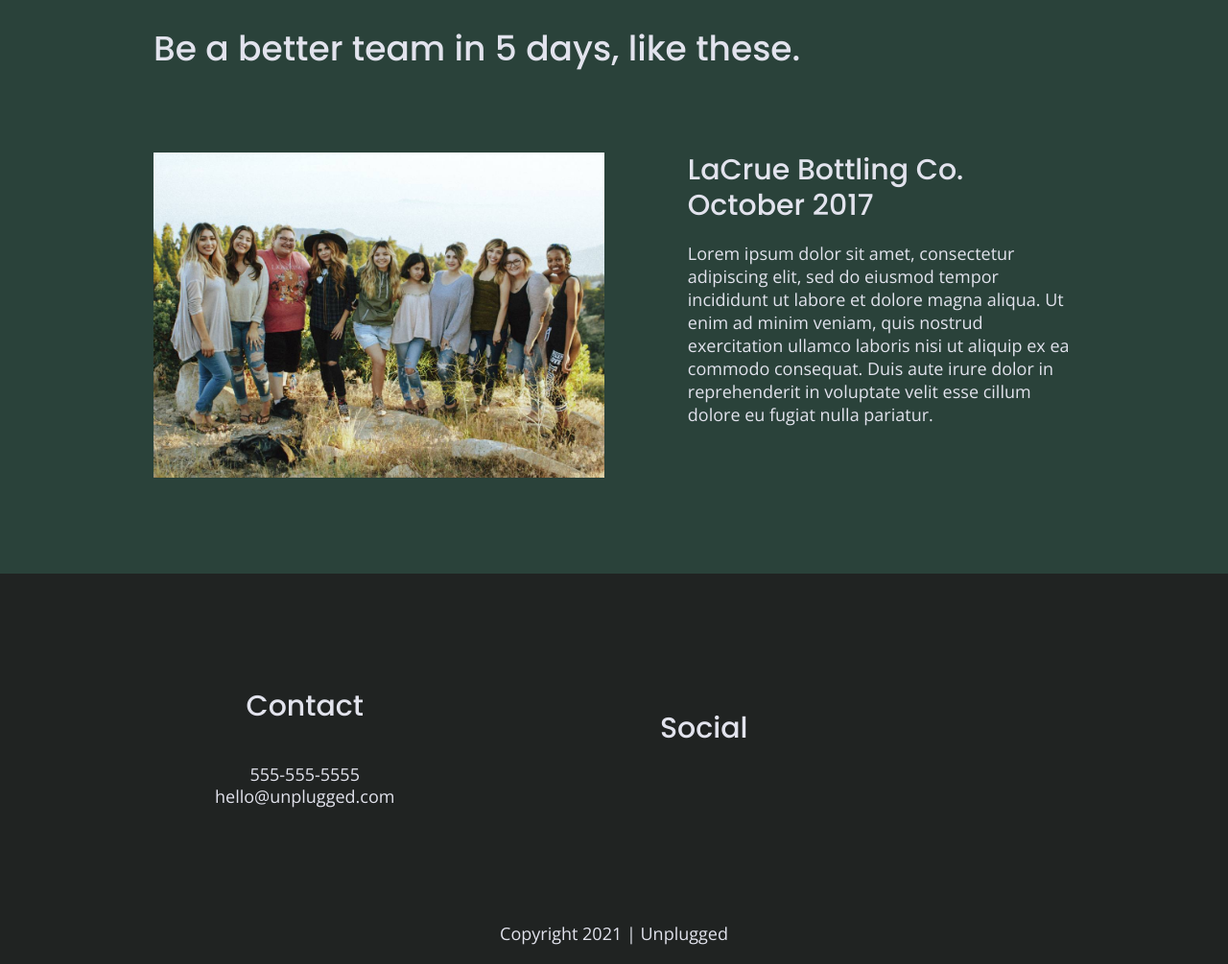
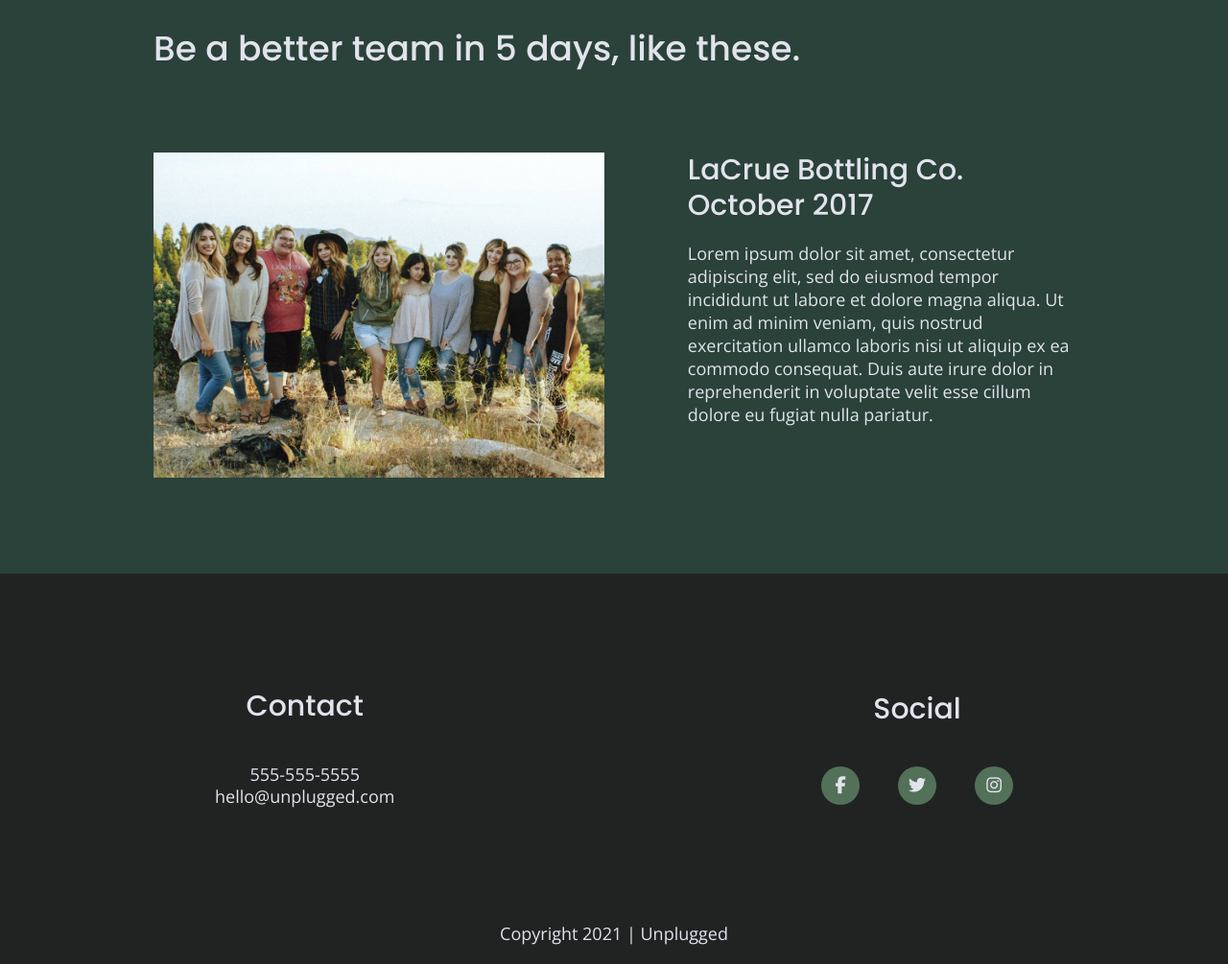
Before and after one commit to jbrunker-code/unplugged-retreat, a website built with Parcel: page index.html in a window 1280 px wide. Shown: the part 1969-2974 px from the top of the page at 96% size. Built offline with nearby package versions, Linux system fonts and the light colour scheme.

Commit message:
Added social media icons

```diff
--- a/css/main.css
+++ b/css/main.css
@@ -224,9 +224,17 @@ footer .social-icons {
 }
 
 footer .social-icons p {
+    background-color:#527158;
+    border-radius: 50%;
+    width: 40px;
+    height: 40px;
     display: flex;
     justify-content: center;
     align-items: center;
+}
+
+footer .social-icons p i {
+    font-size: 1.3125em;
 }
 
 footer .copyright {
@@ -648,6 +656,11 @@ input[type=button] {
         line-height: 1.285;
     }
 
+    footer .social-icons {
+        width: 12.5em;
+        justify-content: space-between;
+    }
+
     footer .copyright {
         width:100%;
     }
--- a/index.html
+++ b/index.html
@@ -132,13 +132,13 @@
                     <h4>Social</h4>
                     <div class="social-icons">
                         <p>
-                            <a href="https://www.facebook.com" target="_blank"</a>
+                            <a href="https://www.facebook.com" target="_blank"<i class="fab fa-facebook-f"></i></a>
                         </p>
                         <p>
-                            <a href="https://www.twitter.com" target="_blank"</a>
+                            <a href="https://www.twitter.com" target="_blank"<i class="fab fa-twitter"></i></a>
                         </p>
                         <p>
-                            <a href="https://www.instagram.com" target="_blank"</a>
+                            <a href="https://www.instagram.com" target="_blank"<i class="fab fa-instagram"></i></a>
                         </p>
                             <!-- other social links here -->
                     </div>
```
Also changed, not shown: about/index.html (+3 -3 lines), faq/index.html (+3 -3 lines).
